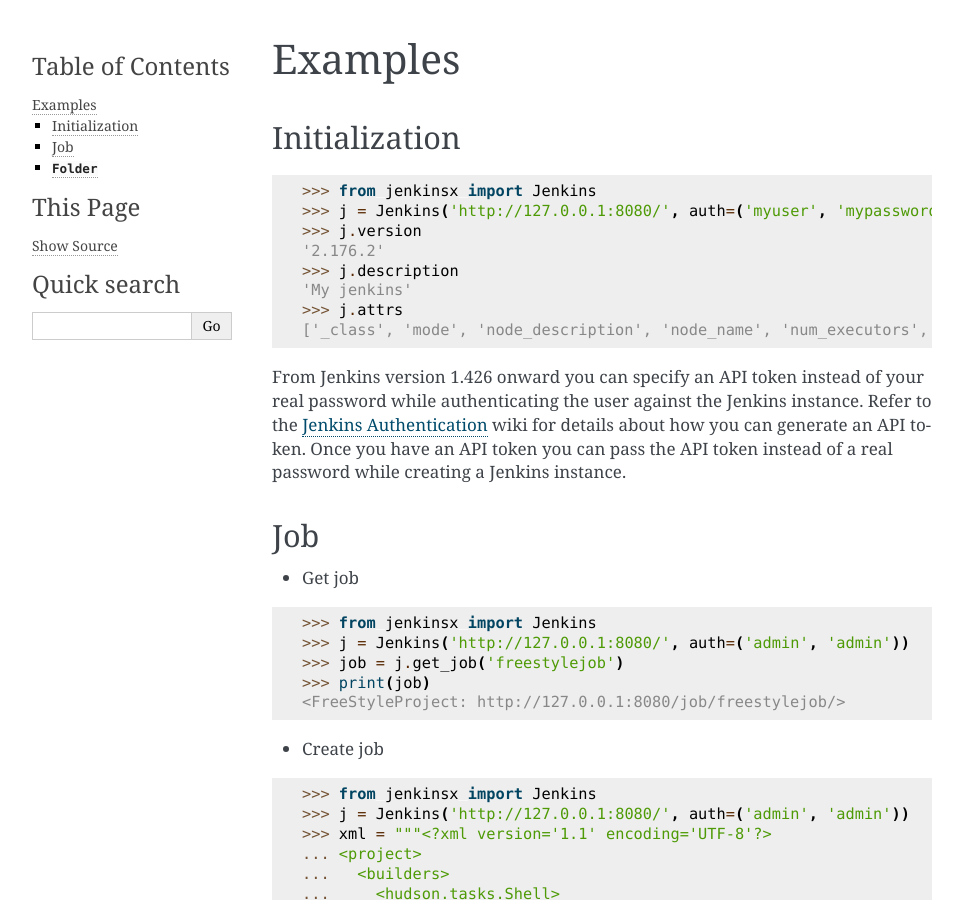
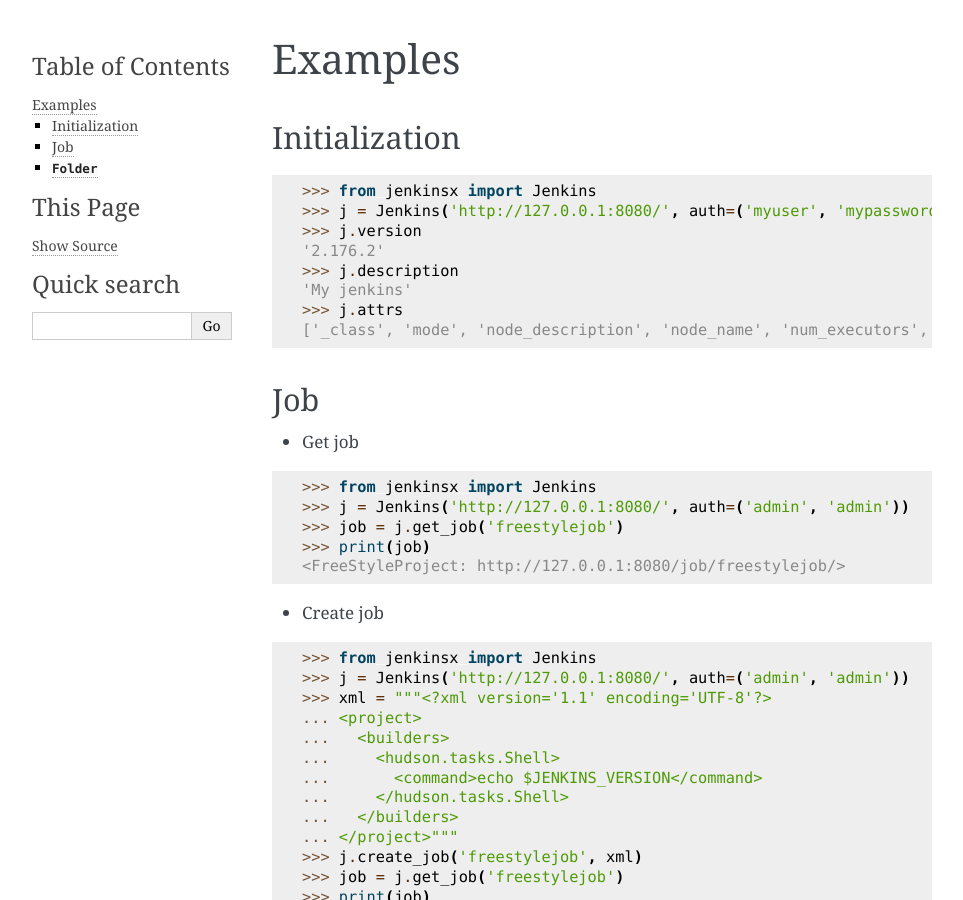
Before and after one commit to joelee2012/api4jenkins, a Sphinx documentation site: the page built from docs/source/user/example.rst, in a window 1280 px wide and 900 px high. Shown: the whole window, without its empty margins (148-1111 px from the left). Built offline with Sphinx 7.4.7, drawn with Linux system fonts in a browser that asks for light colours; pages that are not in the unit, such as notebooks, are missing from menus.

Commit message:
use latest

```diff
--- a/docs/source/user/example.rst
+++ b/docs/source/user/example.rst
@@ -18,16 +18,6 @@ Initialization
     'My jenkins'
     >>> j.attrs
     ['_class', 'mode', 'node_description', 'node_name', 'num_executors', 'description', 'quieting_down', 'slave_agent_port', 'use_crumbs', 'use_security']
-
-
-From Jenkins version 1.426 onward you can specify an API token instead of your
-real password while authenticating the user against the Jenkins instance.
-Refer to the `Jenkins Authentication`_ wiki for details about how you
-can generate an API token. Once you have an API token you can pass the API token
-instead of a real password while creating a Jenkins instance.
-
-.. _Jenkins Authentication: https://wiki.jenkins-ci.org/display/JENKINS/Authenticating+scripted+clients
-
 
 
 
```
Also changed, not shown: 1 other file.
